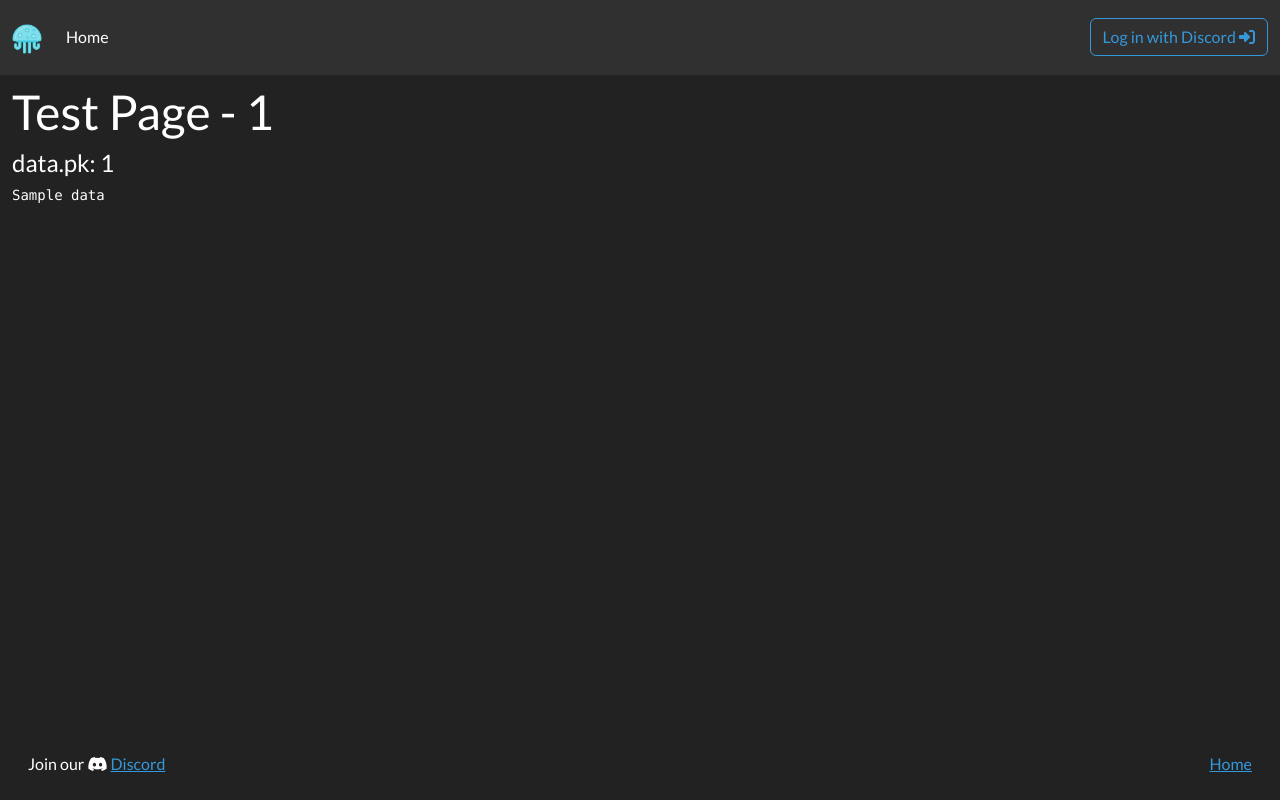
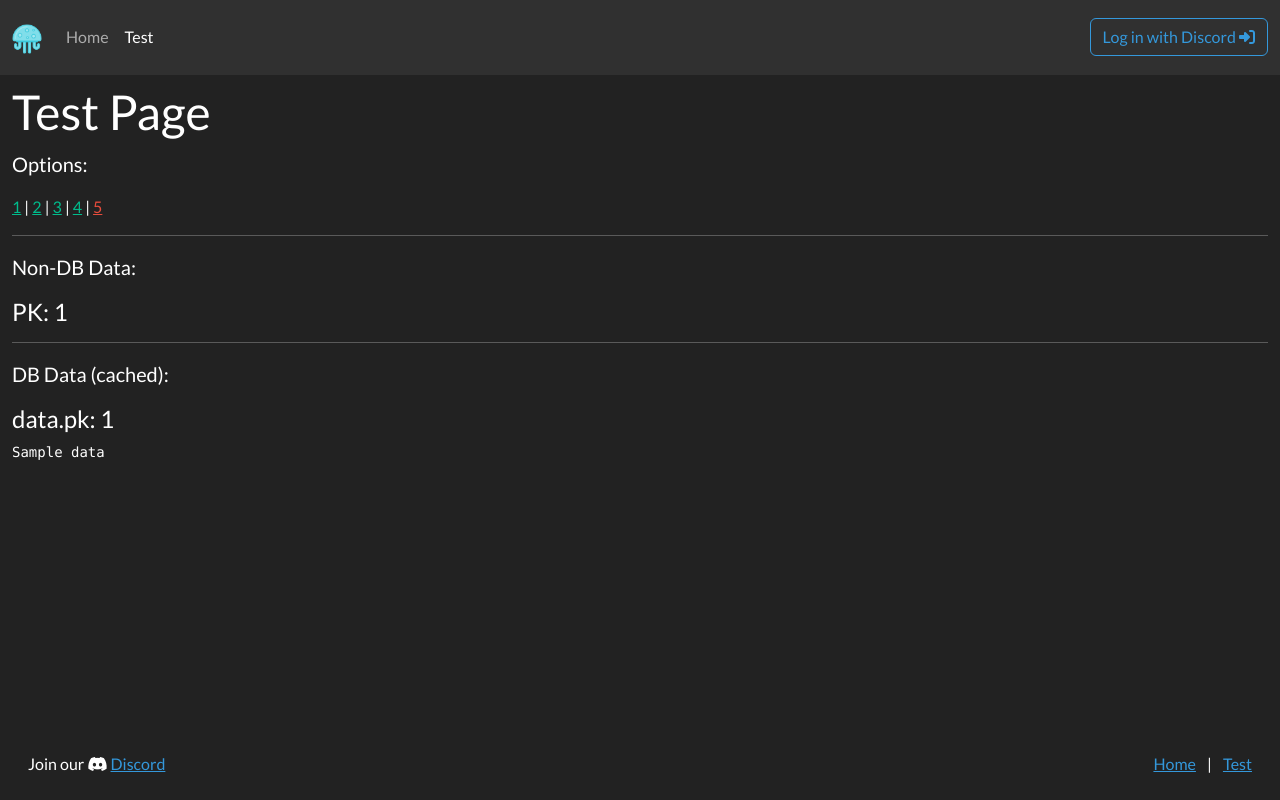
Before and after one commit to smashedr/pyperf, a Django app: template app/templates/test.html in a window 1280 px wide. Run offline with Django 3.2, Linux system fonts and the light colour scheme; the template is opened without the code that fills it: most values are stand-ins (such as "Sample title", 1, 10 or a date in 2020); some libraries are stand-ins or nearby versions.

Commit message:
Added test view, MORE CASH - 2

```diff
--- a/app/home/urls.py
+++ b/app/home/urls.py
@@ -6,7 +6,7 @@ app_name = 'home'
 urlpatterns = [
     path('', views.home_view, name='index'),
     path('test/', views.test_view, name='test_view'),
-    path('test/<int:pk>/', views.test_view, name='test_view'),
+    path('test/<int:pk>/', views.test_view, name='test_view_pk'),
     path('save/', views.save_iperf, name='iperf'),
     path('<int:pk>/', views.result_view, name='result'),
     path('<int:pk>.png', views.image_view, name='image'),
--- a/app/templates/main.html
+++ b/app/templates/main.html
@@ -51,6 +51,8 @@
                 <ul class="navbar-nav me-auto mb-2 mb-sm-0">
                     <li class="nav-item"><a class="nav-link {% block home_active %}{% endblock %}" href="{% url 'home:index' %}">
                         Home</a></li>
+                    <li class="nav-item"><a class="nav-link {% block test_active %}{% endblock %}" href="{% url 'home:test_view' %}">
+                        Test</a></li>
                 </ul>
                 <ul class="navbar-nav ms-auto">
                     {% if not request.user.is_authenticated %}
@@ -124,7 +126,8 @@
             <div class="col-12 col-lg-6 col-md-6 col-sm-6 text-lg-end text-md-end text-sm-end">
                 <ul class="list-inline">
                     <li class="list-inline-item"><a href="{% url 'home:index' %}" class="text-info">Home</a></li>
-{#                    <li class="list-inline-item">|</li>#}
+                    <li class="list-inline-item">|</li>
+                    <li class="list-inline-item"><a href="{% url 'home:test_view' %}" class="text-info">Test</a></li>
                 </ul>
             </div>
         </div>
--- a/app/templates/test.html
+++ b/app/templates/test.html
@@ -2,20 +2,41 @@
 {% load static %}
 {% load home_tags %}
 {% load cache %}
-{% block home_active %}active{% endblock %}
+{% block test_active %}active{% endblock %}
 {% block title %}Test{% endblock %}
 
 {% block head %}{% endblock %}
 
 {% block body %}
 
-    <h1>Test Page - {{ pk }}</h1>
+    <h1>Test Page</h1>
+    <p class="lead">Options:</p>
+
+    <p>
+        <a href="{% url 'home:test_view_pk' 1 %}">1</a> |
+        <a href="{% url 'home:test_view_pk' 2 %}">2</a> |
+        <a href="{% url 'home:test_view_pk' 3 %}">3</a> |
+        <a href="{% url 'home:test_view_pk' 4 %}">4</a> |
+        <a href="{% url 'home:test_view_pk' 5 %}" class="text-danger">5</a>
+    </p>
+
+    <hr>
+    <p class="lead">Non-DB Data:</p>
+
+    <h4>PK: {{ pk }}</h4>
+
+    <hr>
 
 {% cache 86400 test_body pk %}
 
-    <h4>data.pk: {{ data.pk }}</h4>
+    <p class="lead">DB Data (cached):</p>
 
-    <pre><code>{{ data }}</code></pre>
+    {% if data %}
+        <h4>data.pk: {{ data.pk }}</h4>
+        <pre><code>{{ data }}</code></pre>
+    {% else %}
+        <h4>No Data</h4>
+    {% endif %}
 
 {% endcache %}
 
```
